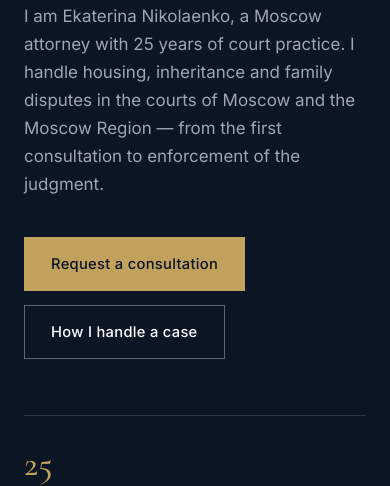
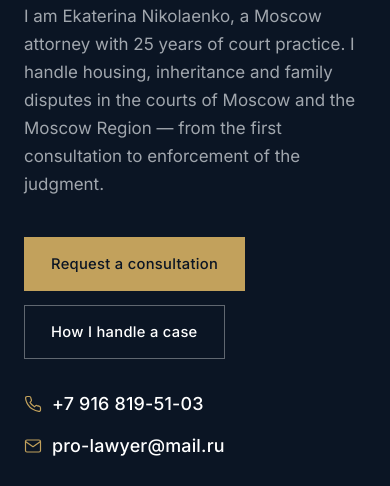
Before and after one commit to Legard525/lawyer-site, a plain HTML site: page en/index.html in a window 390 px wide. Shown: the part 362-848 px from the top of the page. Drawn offline with nearby package versions, Linux system fonts and the light colour scheme.

Commit message:
Show phone and email under the hero buttons
Co-Authored-By: Claude Opus 5.5 <noreply@anthropic.com>

```diff
--- a/assets/css/style.css
+++ b/assets/css/style.css
@@ -197,6 +197,35 @@ a { color: inherit; }
   flex-wrap: wrap;
   gap: 14px;
   margin-top: 38px;
+}
+
+.hero-contacts {
+  display: flex;
+  flex-wrap: wrap;
+  gap: 12px 40px;
+  margin-top: 30px;
+}
+.hero-contacts a {
+  display: inline-flex;
+  align-items: center;
+  gap: 10px;
+  font-size: 1.12rem;
+  font-weight: 500;
+  letter-spacing: 0.01em;
+  color: #fff;
+  text-decoration: none;
+  transition: color 0.2s ease;
+}
+.hero-contacts a:hover { color: var(--gold); }
+.hero-contacts svg {
+  width: 18px;
+  height: 18px;
+  flex: none;
+  fill: none;
+  stroke: var(--gold);
+  stroke-width: 1.6;
+  stroke-linecap: round;
+  stroke-linejoin: round;
 }
 
 .btn {
--- a/en/index.html
+++ b/en/index.html
@@ -54,6 +54,10 @@
       <div class="hero-actions reveal">
         <a class="btn btn-solid" href="#contact">Request a consultation</a>
         <a class="btn btn-ghost" href="#process">How I handle a case</a>
+      </div>
+      <div class="hero-contacts reveal">
+        <a href="tel:+79168195103"><svg viewBox="0 0 24 24" aria-hidden="true"><path d="M22 16.9v3a2 2 0 0 1-2.2 2 19.8 19.8 0 0 1-8.6-3.1 19.5 19.5 0 0 1-6-6A19.8 19.8 0 0 1 2.1 4.2 2 2 0 0 1 4.1 2h3a2 2 0 0 1 2 1.7c.1.9.4 1.8.7 2.7a2 2 0 0 1-.5 2.1L8 9.8a16 16 0 0 0 6 6l1.3-1.3a2 2 0 0 1 2.1-.4c.9.3 1.8.6 2.7.7a2 2 0 0 1 1.7 2z"/></svg>+7 916 819-51-03</a>
+        <a href="mailto:pro-lawyer@mail.ru"><svg viewBox="0 0 24 24" aria-hidden="true"><rect x="2" y="4" width="20" height="16" rx="2"/><path d="m22 6-10 7L2 6"/></svg>pro-lawyer@mail.ru</a>
       </div>
       <dl class="stats reveal">
         <div><dt>25</dt><dd>years of court practice</dd></div>
```
Also changed, not shown: ru/index.html (+4 -0 lines).
